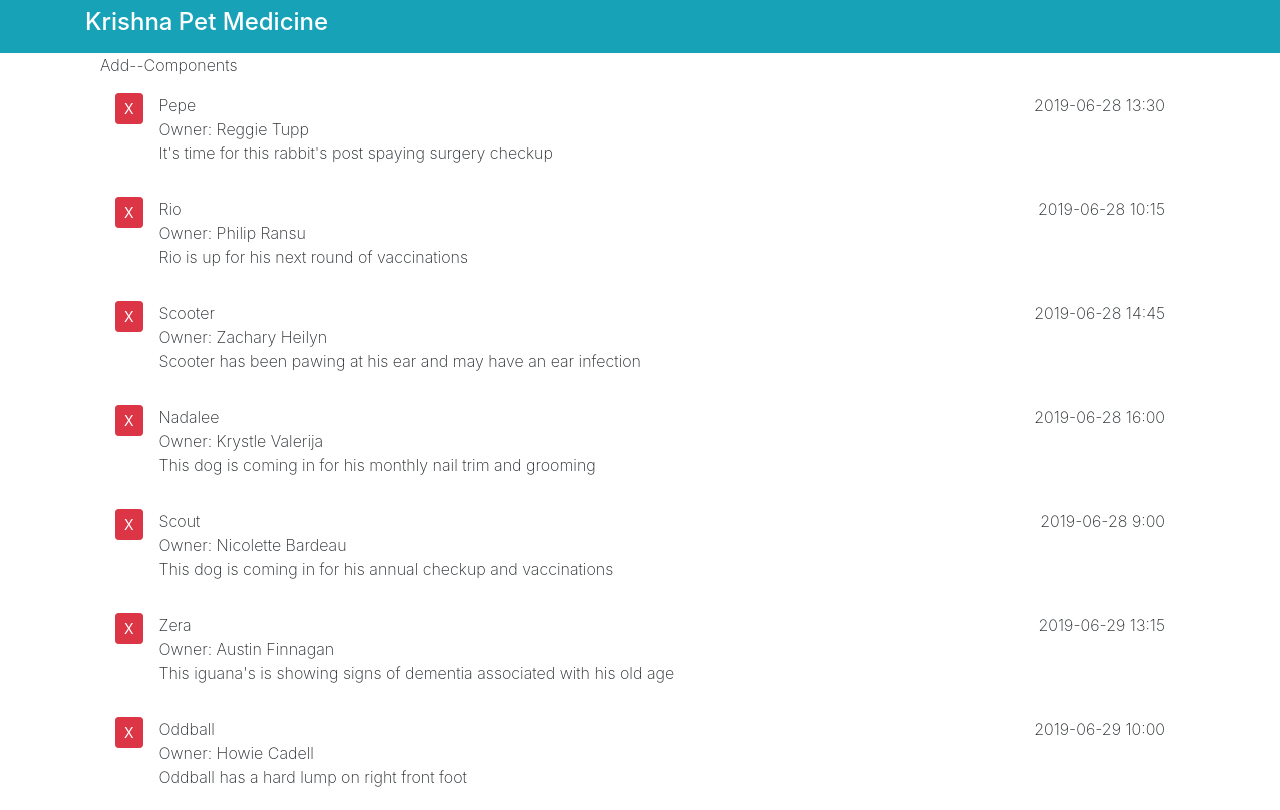
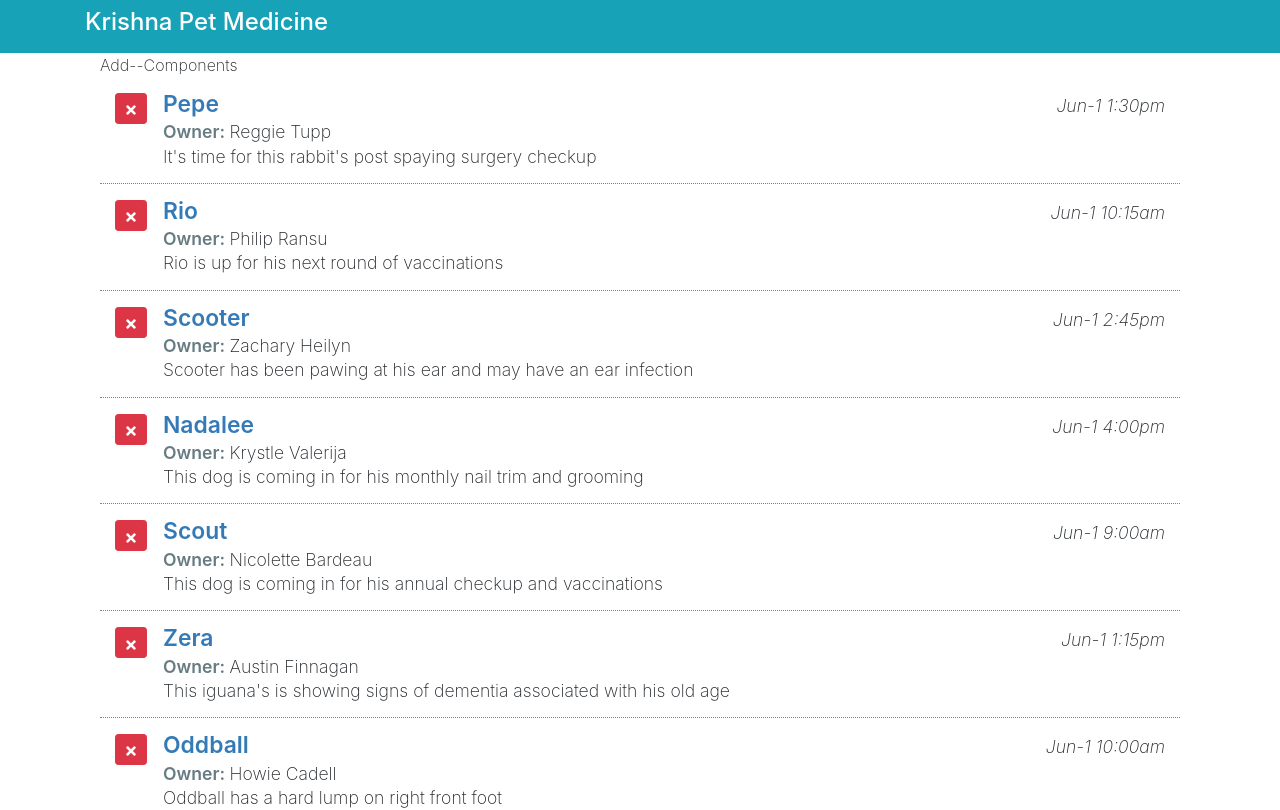
Before and after one commit to KrishnakanthYachareni/reactJs-sample-medical-application, a React (Create React App) app: page / in a window 1280 px wide. Shown: the top 810 px of the page. Built offline with nearby package versions, Linux system fonts and the light colour scheme.

Commit message:
moment and react-icons packges has used

```diff
--- a/src/components/App.js
+++ b/src/components/App.js
@@ -1,24 +1,27 @@
-import React, { Component } from 'react';
-import '../css/App.css';
+import React, { Component } from "react";
+import "../css/App.css";
 
-import AddAppointments from './AddAppointments';
-import ListAppointments from './ListAppointments';
-import SearchAppointments from './SearchAppointments';
+import AddAppointments from "./AddAppointments";
+import ListAppointments from "./ListAppointments";
+import SearchAppointments from "./SearchAppointments";
 
 class App extends Component {
   constructor() {
     super();
     this.state = {
-      myAppointments: []
+      myAppointments: [],
+      lastIndex: 0
     };
   }
 
   // React Life cycle method
   componentDidMount() {
-  fetch('./data.json')
+    fetch("./data.json")
       .then(response => response.json())
       .then(result => {
-    const apts =  result.map(item => {
+        const apts = result.map(item => {
+          item.aptId = this.state.lastIndex;
+          this.setState({ lastIndex: this.state.lastIndex + 1 });
           return item;
         });
         this.setState({
@@ -34,9 +37,9 @@ componentDidMount() {
           <div className="row">
             <div className="col-md-12 bg-white">
               <div className="container">
-                <AddAppointments/>
-                <ListAppointments appointments={this.state.myAppointments}/>
-                <SearchAppointments/>
+                <AddAppointments />
+                <ListAppointments appointments={this.state.myAppointments} />
+                <SearchAppointments />
               </div>
             </div>
           </div>
--- a/src/components/ListAppointments.js
+++ b/src/components/ListAppointments.js
@@ -1,18 +1,30 @@
 import React, { Component } from "react";
+//React Icons Pakage
+import {FaTimes} from 'react-icons/fa';
+// React Moment
+import Moment from 'react-moment';
 
 class ListAppointments extends Component {
   render() {
     return (
       <div className="appointment-list item-list mb-3">
         {this.props.appointments.map(item => (
-          <div className="pet-item col media py-3">
+          <div className="pet-item col media py-3" key={item.aptId}>
             <div className="mr-3">
-              <button className="pet-delete btn btn-sm btn-danger">X</button>
+              <button className="pet-delete btn btn-sm btn-danger">
+              <FaTimes/>
+              </button>
             </div>
             <div className="pet-info media-body">
               <div className="pet-head d-flex">
                 <span className="pet-name">{item.petName}</span>
-                <span className="apt-date ml-auto">{item.aptDate}</span>
+                <span className="apt-date ml-auto">
+                <Moment
+                date={item.aptDate}
+                parse="YYYY-MM-dd hh:mm"
+                format="MMM-D h:mma"
+                />
+                </span>
               </div>
               <div className="owner-name">
                 <span className="label-item">Owner: </span>
--- a/src/css/App.css
+++ b/src/css/App.css
@@ -1,32 +1,45 @@
-.App {
-  text-align: center;
+.add-appointment .card-body {
+  display: none;
 }
 
-.App-logo {
-  animation: App-logo-spin infinite 20s linear;
-  height: 40vmin;
+.apt-addheading {
+  cursor: pointer;
+  user-select: none;
 }
 
-.App-header {
-  background-color: #282c34;
-  min-height: 100vh;
-  display: flex;
-  flex-direction: column;
-  align-items: center;
-  justify-content: center;
-  font-size: calc(10px + 2vmin);
-  color: white;
+.appointment-list {
+  font-size: 1.1em;
 }
 
-.App-link {
-  color: #61dafb;
+.appointment-list .pet-item {
+  border-bottom: 1px dotted gray;
 }
 
-@keyframes App-logo-spin {
-  from {
-    transform: rotate(0deg);
-  }
-  to {
-    transform: rotate(360deg);
-  }
+.appointment-list .pet-item:last-child {
+  border-bottom: none;
 }
+
+.appointment-list .pet-name {
+  font-weight: 600;
+  color: #337ab7;
+  font-size: 1.3em;
+  line-height: 100%;
+}
+
+.appointment-list .label-item {
+  font-weight: 600;
+  color: #667b82;
+}
+
+.appointment-list .apt-date {
+  font-style: italic;
+}
+
+.appointment-list .apt-notes {
+  line-height: 120%;
+}
+
+.dropdown-item.active,
+.dropdown-item:active {
+  background-color: #a9aeb2;
+}
```
Lines whose indentation alone changed are shown as unchanged.
